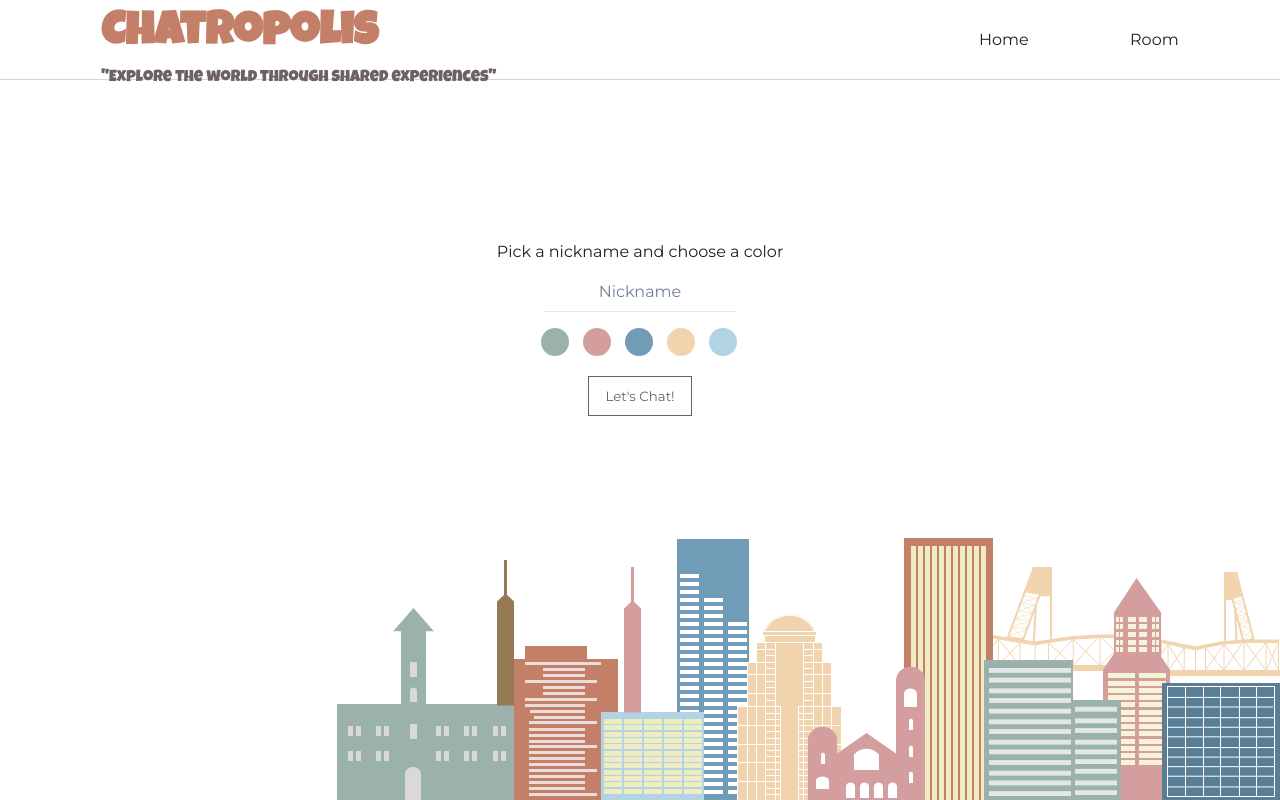
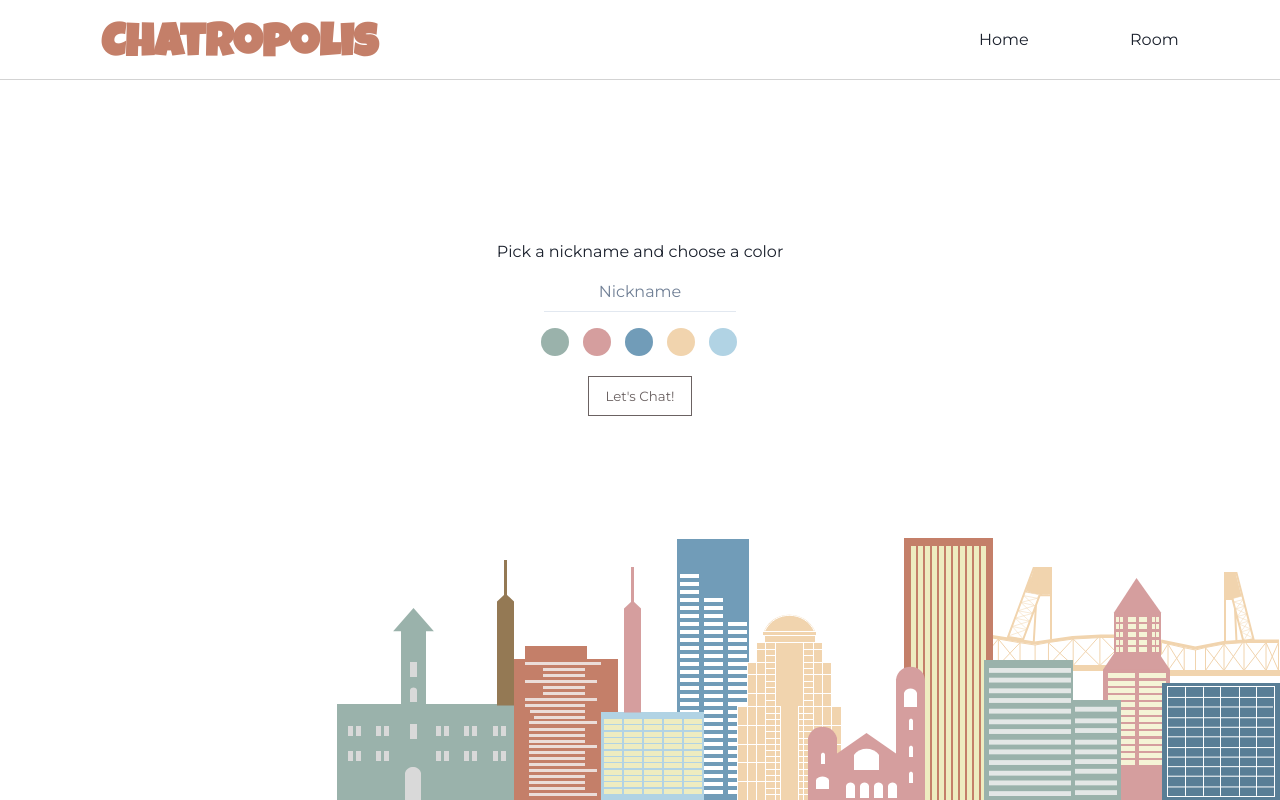
Before and after one commit to jennifertechel/project-socket-chat, a React (Vite) app in the folder client/: page / in a window 1280 px wide. Built offline with nearby package versions, Linux system fonts and the light colour scheme; no server answers; a web font is replaced by a local one.

Commit message:
Removed slogan

```diff
--- a/client/src/components/Header.tsx
+++ b/client/src/components/Header.tsx
@@ -1,4 +1,4 @@
-import { Box, Flex, Heading, Text } from "@chakra-ui/react";
+import { Box, Flex, Heading } from "@chakra-ui/react";
 import { Link } from "react-router-dom";
 
 function Header() {
@@ -25,9 +25,6 @@ function Header() {
             Chatropolis
           </Heading>
         </Link>
-        <Text fontFamily="Luckiest Guy" color="brand.800">
-          "Explore the world through shared experiences"
-        </Text>
       </Box>
       <Box>
         <Link to="/home">Home</Link>
```
